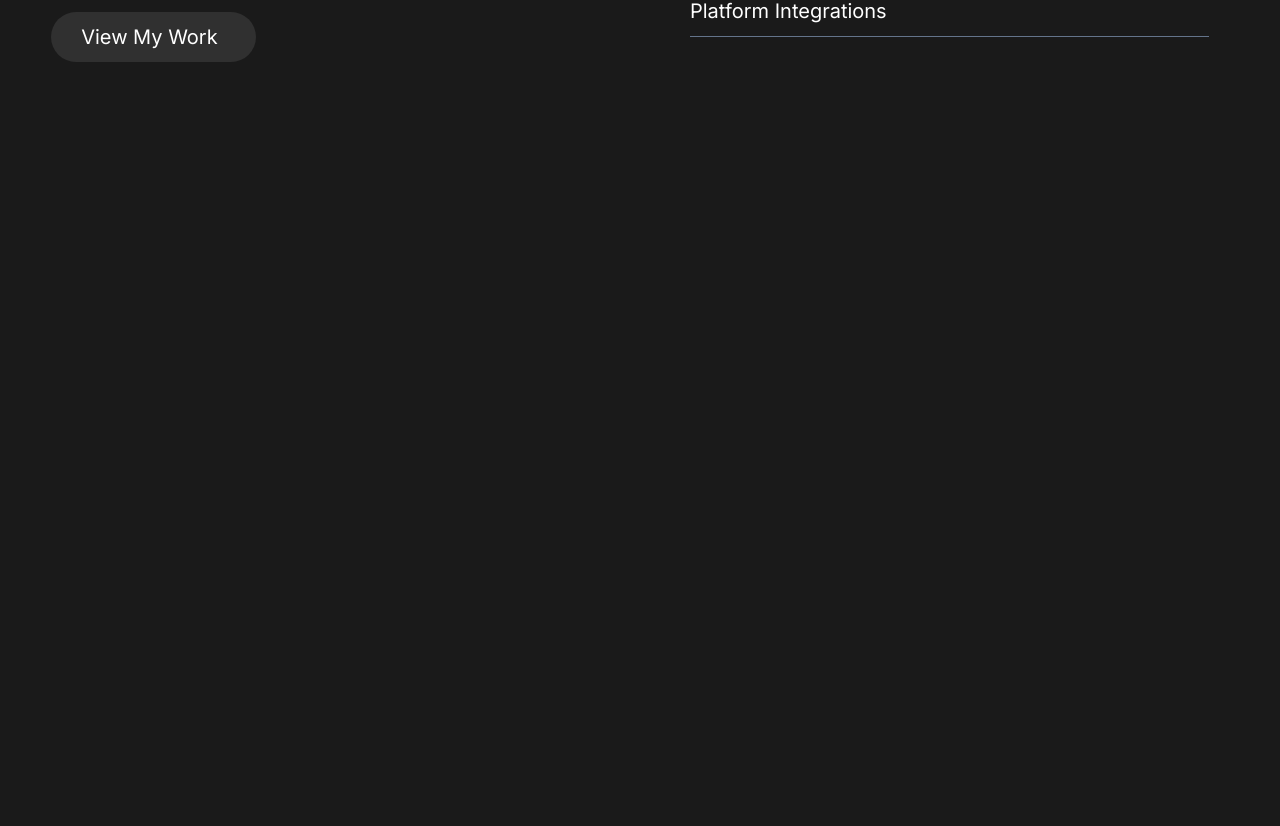
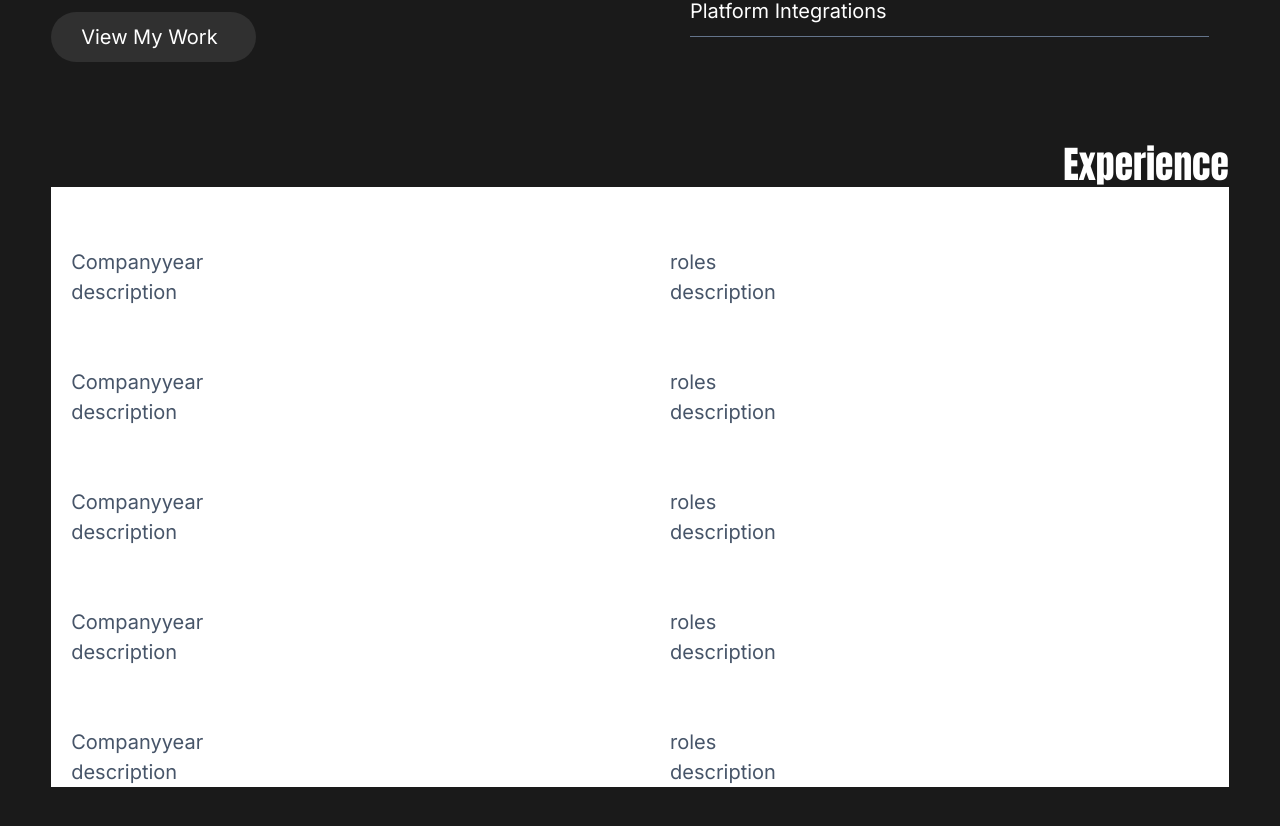
Before and after one commit to BuiltByBILLT/portfolio, a Next.js app: page / in a window 1280 px wide. Shown: the part 708-1534 px from the top of the page. Before the commit the page ends 910 px from the top, so only its background shows below. Built offline with nearby package versions, Linux system fonts and the light colour scheme.

Commit message:
added experience section base

```diff
--- /dev/null
+++ b/src/app/(Home)/Experience.tsx
@@ -0,0 +1,72 @@
+import React from "react"
+
+function Experience() {
+	return (
+		<section className="w-full my-8">
+			<h1 className="font-anton text-3xl text-right">Experience</h1>
+			<div
+				className="grid px-4 pt-12 bg-white text-slate-600
+                            grid-cols-auto gap-12
+                            md:grid-cols-2 md:grid-rows-5">
+				<div>
+					<div className="flex">
+						<h3>Company</h3>
+						<p>year</p>
+					</div>
+					<p>description</p>
+				</div>
+				<div>
+					<h6>roles</h6>
+					<p>description</p>
+				</div>
+
+				<div>
+					<div className="flex">
+						<h3>Company</h3>
+						<p>year</p>
+					</div>
+					<p>description</p>
+				</div>
+				<div>
+					<h6>roles</h6>
+					<p>description</p>
+				</div>
+				<div>
+					<div className="flex">
+						<h3>Company</h3>
+						<p>year</p>
+					</div>
+					<p>description</p>
+				</div>
+				<div>
+					<h6>roles</h6>
+					<p>description</p>
+				</div>
+				<div>
+					<div className="flex">
+						<h3>Company</h3>
+						<p>year</p>
+					</div>
+					<p>description</p>
+				</div>
+				<div>
+					<h6>roles</h6>
+					<p>description</p>
+				</div>
+				<div>
+					<div className="flex">
+						<h3>Company</h3>
+						<p>year</p>
+					</div>
+					<p>description</p>
+				</div>
+				<div>
+					<h6>roles</h6>
+					<p>description</p>
+				</div>
+			</div>
+		</section>
+	)
+}
+
+export default Experience
--- a/src/app/page.tsx
+++ b/src/app/(Home)/page.tsx
@@ -1,7 +1,8 @@
 import Image from "next/image"
-import ContactForm from "./components/ContactForm"
+import ContactForm from "../components/ContactForm"
 import Link from "next/link"
-import HoverButton from "./components/HoverButton"
+import HoverButton from "../components/HoverButton"
+import Experience from "./Experience"
 
 export default function Home() {
 	return (
@@ -39,6 +40,7 @@ export default function Home() {
 					</ul>
 				</div>
 			</div>
+			<Experience />
 		</main>
 	)
 }
```
